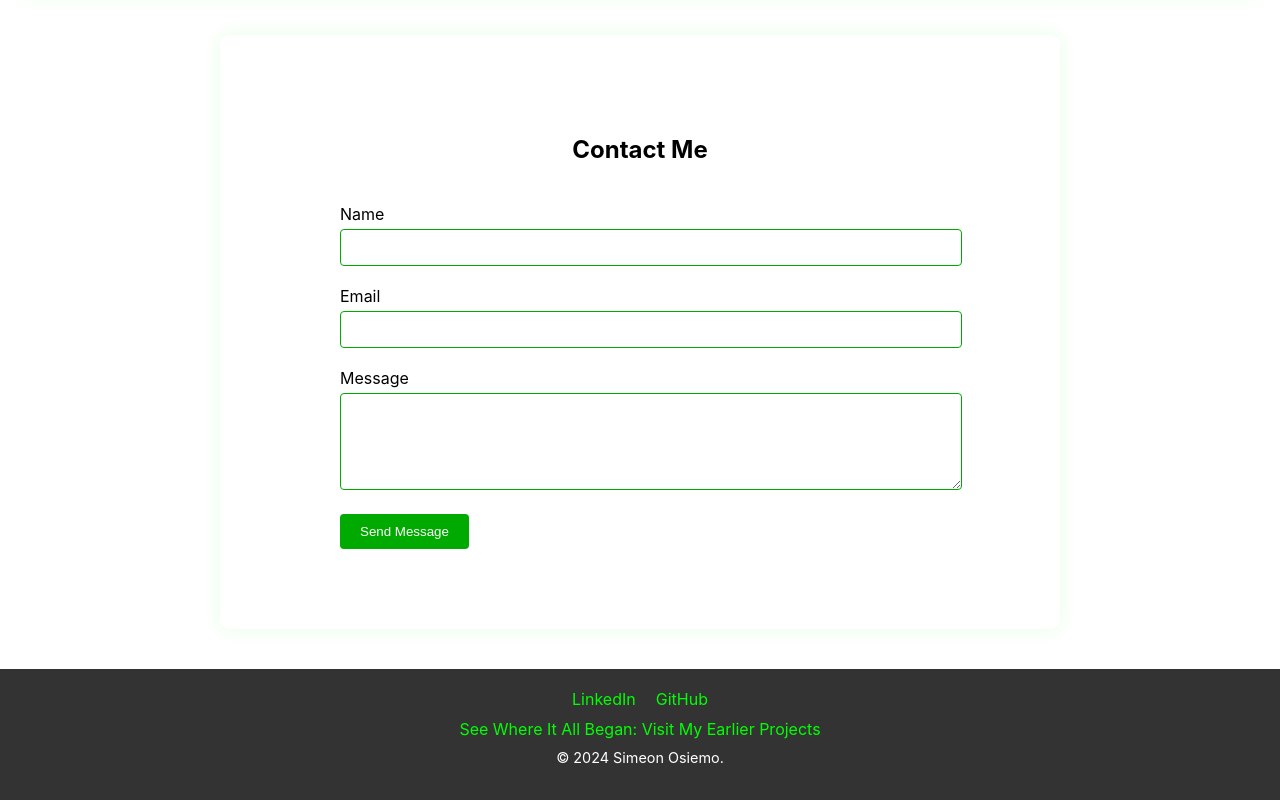
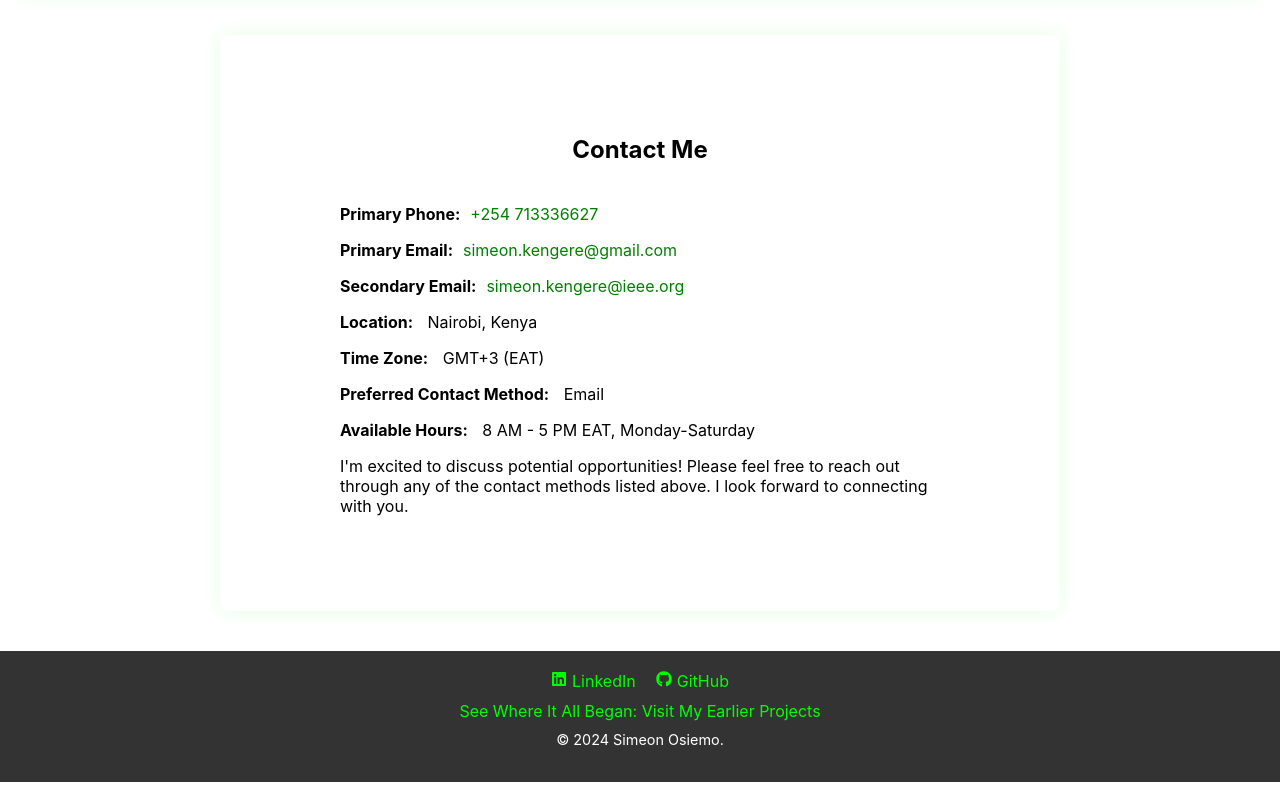
Before and after one commit to Simeonone/ai-portfolio, a React (Create React App) app: page / in a window 1280 px wide. Shown: the part 2478-3278 px from the top of the page. Built offline with nearby package versions, Linux system fonts and the light colour scheme.

Commit message:
updated the contact component and included icons on the footer to linkedin and github

```diff
--- a/package.json
+++ b/package.json
@@ -11,6 +11,7 @@
     "@testing-library/user-event": "^13.5.0",
     "react": "^18.3.1",
     "react-dom": "^18.3.1",
+    "react-icons": "^5.2.1",
     "react-scripts": "5.0.1",
     "react-scroll": "^1.9.0",
     "react-spring": "^9.7.4",
--- a/src/components/Contact.js
+++ b/src/components/Contact.js
@@ -1,4 +1,4 @@
-import React, { useState } from 'react';
+import React from 'react';
 import styled from 'styled-components';
 
 const ContactContainer = styled.section`
@@ -15,109 +15,54 @@ const Title = styled.h2`
   margin-bottom: 40px;
 `;
 
-const Form = styled.form`
+const ContactInfo = styled.div`
   max-width: 600px;
   margin: 0 auto;
 `;
 
-const FormGroup = styled.div`
-  margin-bottom: 20px;
+const InfoItem = styled.p`
+  margin-bottom: 15px;
 `;
 
-const Label = styled.label`
-  display: block;
-  margin-bottom: 5px;
+const Label = styled.span`
+  font-weight: bold;
+  margin-right: 10px;
 `;
 
-const Input = styled.input`
-  width: 100%;
-  padding: 10px;
-  border: 1px solid #00aa00;
-  border-radius: 4px;
-  background-color: rgba(255, 255, 255, 0.8);
-`;
-
-const TextArea = styled.textarea`
-  width: 100%;
-  padding: 10px;
-  border: 1px solid #00aa00;
-  border-radius: 4px;
-  background-color: rgba(255, 255, 255, 0.8);
-  resize: vertical;
-`;
-
-const Button = styled.button`
-  background-color: #00aa00;
-  color: #fff;
-  padding: 10px 20px;
-  border: none;
-  border-radius: 4px;
-  cursor: pointer;
-  transition: background-color 0.3s ease;
-
+const Link = styled.a`
+  color: #008000;
+  text-decoration: none;
   &:hover {
-    background-color: #008800;
+    text-decoration: underline;
   }
 `;
 
 function Contact() {
-  const [formData, setFormData] = useState({
-    name: '',
-    email: '',
-    message: '',
-  });
-
-  const handleChange = (e) => {
-    setFormData({ ...formData, [e.target.name]: e.target.value });
-  };
-
-  const handleSubmit = (e) => {
-    e.preventDefault();
-    // Here you would typically send the form data to a server or API
-    console.log('Form submitted:', formData);
-    // Reset form after submission
-    setFormData({ name: '', email: '', message: '' });
-  };
-
   return (
     <ContactContainer>
       <Title>Contact Me</Title>
-      <Form onSubmit={handleSubmit}>
-        <FormGroup>
-          <Label htmlFor="name">Name</Label>
-          <Input
-            type="text"
-            id="name"
-            name="name"
-            value={formData.name}
-            onChange={handleChange}
-            required
-          />
-        </FormGroup>
-        <FormGroup>
-          <Label htmlFor="email">Email</Label>
-          <Input
-            type="email"
-            id="email"
-            name="email"
-            value={formData.email}
-            onChange={handleChange}
-            required
-          />
-        </FormGroup>
-        <FormGroup>
-          <Label htmlFor="message">Message</Label>
-          <TextArea
-            id="message"
-            name="message"
-            rows="5"
-            value={formData.message}
-            onChange={handleChange}
-            required
-          ></TextArea>
-        </FormGroup>
-        <Button type="submit">Send Message</Button>
-      </Form>
+      <ContactInfo>
+        <InfoItem>
+          <Label>Primary Phone:</Label>
+          <Link href="tel:+254713336627">+254 713336627</Link>
+        </InfoItem>
+        <InfoItem>
+          <Label>Primary Email:</Label>
+          <Link href="mailto:simeon.kengere@gmail.com">simeon.kengere@gmail.com</Link>
+        </InfoItem>
+        <InfoItem>
+          <Label>Secondary Email:</Label>
+          <Link href="mailto:simeon.kengere@ieee.org">simeon.kengere@ieee.org</Link>
+        </InfoItem>
+        <InfoItem><Label>Location:</Label> Nairobi, Kenya</InfoItem>
+        <InfoItem><Label>Time Zone:</Label> GMT+3 (EAT)</InfoItem>
+        <InfoItem><Label>Preferred Contact Method:</Label> Email</InfoItem>
+        <InfoItem><Label>Available Hours:</Label> 8 AM - 5 PM EAT, Monday-Saturday</InfoItem>
+        <InfoItem>
+          I'm excited to discuss potential opportunities! Please feel free to reach out
+          through any of the contact methods listed above. I look forward to connecting with you.
+        </InfoItem>
+      </ContactInfo>
     </ContactContainer>
   );
 }
--- a/src/components/Footer.js
+++ b/src/components/Footer.js
@@ -1,5 +1,6 @@
 import React from 'react';
 import styled from 'styled-components';
+import { FaLinkedin, FaGithub } from 'react-icons/fa';
 
 const FooterContainer = styled.footer`
   background-color: rgba(0, 0, 0, 0.8);
@@ -16,9 +17,15 @@ const Link = styled.a`
   color: #00ff00;
   margin: 0 10px;
   text-decoration: none;
+  display: inline-flex;
+  align-items: center;
   &:hover {
     text-decoration: underline;
   }
+`;
+
+const Icon = styled.span`
+  margin-right: 5px;
 `;
 
 const OldPortfolioLink = styled(Link)`
@@ -35,8 +42,14 @@ function Footer() {
   return (
     <FooterContainer>
       <Links>
-        <Link href="https://www.linkedin.com/in/simeon-osiemo-6aa62a185/" target="_blank" rel="noopener noreferrer">LinkedIn</Link>
-        <Link href="https://github.com/Simeonone" target="_blank" rel="noopener noreferrer">GitHub</Link>
+        <Link href="https://www.linkedin.com/in/simeon-osiemo-6aa62a185/" target="_blank" rel="noopener noreferrer">
+          <Icon><FaLinkedin /></Icon>
+          LinkedIn
+        </Link>
+        <Link href="https://github.com/Simeonone" target="_blank" rel="noopener noreferrer">
+          <Icon><FaGithub /></Icon>
+          GitHub
+        </Link>
       </Links>
       <OldPortfolioLink href="https://simeon-osiemo-portfolio.netlify.app/" target="_blank" rel="noopener noreferrer">
         See Where It All Began: Visit My Earlier Projects
```
Also changed, not shown: 1 other file (tests, documents, lock files or other folders).
